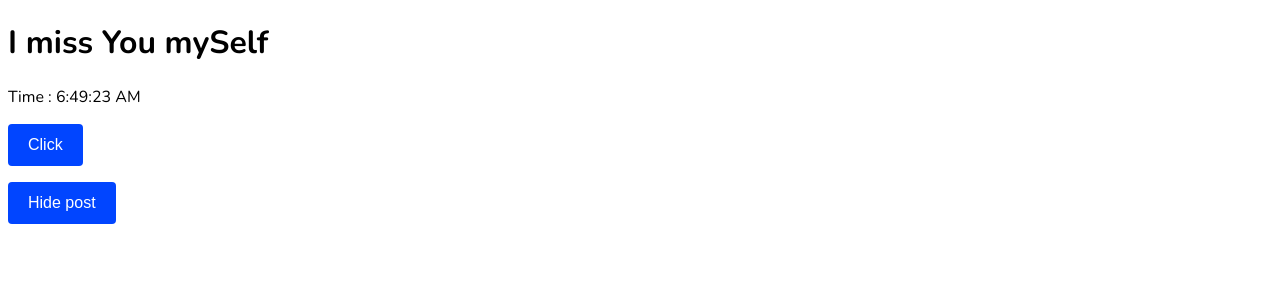
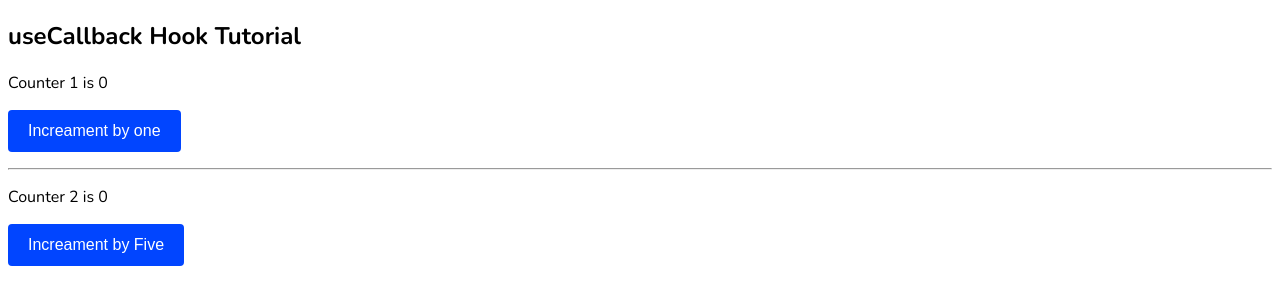
Before and after one commit to hridoyhaque01/react_classes, a React (Create React App) app in the folder myapp/: page / in a window 1280 px wide. Shown: the top 304 px of the page. Built offline with nearby package versions, Linux system fonts and the light colour scheme.

Commit message:
use callback and use memo source code uploaded

```diff
--- a/myapp/src/App.js
+++ b/myapp/src/App.js
@@ -1,17 +1,26 @@
 import React, { useState } from "react";
-import MyComponent from "./components/MyComponent";
+import Button from "./components/Button";
+import ShowCount from "./components/ShowCount";
+import Title from "./components/Title";
 
 export default function App() {
-  const [show, setShow] = useState(true);
+  const [count1, setCount1] = useState(0);
+  const [count2, setCount2] = useState(0);
+  const increamentByOne = () => {
+    setCount1((prevCount) => prevCount + 1);
+  };
+  const increamentByFive = () => {
+    setCount2((prevCount) => prevCount + 5);
+  };
   return (
     <div>
-      <h1>I miss You mySelf</h1>
-      <div>{show && <MyComponent />}</div>
-      <p>
-        <button type="button" onClick={() => setShow((prevShow) => !prevShow)}>
-          {show ? "Hide post" : "Show post"}{" "}
-        </button>
-      </p>
+      <Title />
+      <ShowCount count={count1} title="Counter 1" />
+      <Button handleClick={increamentByOne}>Increament by one</Button>
+      <hr />
+      <ShowCount count={count2} title="Counter 2" />
+
+      <Button handleClick={increamentByFive}>Increament by Five</Button>
     </div>
   );
 }
--- /dev/null
+++ b/myapp/src/components/Button.js
@@ -0,0 +1,15 @@
+import React from "react";
+
+function Button({ handleClick, children }) {
+  console.log(`rendering button ${children}`);
+  return (
+    <div>
+      <p>
+        <button type="button" onClick={handleClick}>
+          {children}
+        </button>
+      </p>
+    </div>
+  );
+}
+export default React.memo(Button);
--- a/myapp/src/components/MyComponent.js
+++ /dev/null
@@ -1,50 +0,0 @@
-import React, { useEffect, useState } from "react";
-
-export default function MyComponent() {
-  const [count, setCount] = useState(0);
-  //   const [text, setText] = useState(".");
-  const [date, setDate] = useState(new Date());
-
-  const tick = () => {
-    console.log("clock ticking");
-    setDate(new Date());
-  };
-
-  const addClick = () => {
-    setCount((prevCount) => prevCount + 1);
-  };
-
-  useEffect(() => {
-    console.log("update document");
-    document.title = `clicked ${count} times`;
-  }, [count]);
-
-  useEffect(() => {
-    console.log("timer updating");
-    const interval = setInterval(tick, 1000);
-
-    // clean up for component will unmount
-    return () => {
-      console.log("component unmounted");
-      clearInterval(interval);
-    };
-  }, []);
-
-  return (
-    <div>
-      <p>Time : {date.toLocaleTimeString()}</p>
-      {/* <p>
-        <input
-          type="text"
-          value={text}
-          onChange={(e) => setText(e.target.value)}
-        />
-      </p> */}
-      <p>
-        <button onClick={addClick} type="button">
-          Click
-        </button>
-      </p>
-    </div>
-  );
-}
--- /dev/null
+++ b/myapp/src/components/ShowCount.js
@@ -0,0 +1,13 @@
+import React from "react";
+
+function ShowCount({ count, title }) {
+  console.log(`rendering ${title} ....`);
+  return (
+    <div>
+      <p>
+        {title} is {count}
+      </p>
+    </div>
+  );
+}
+export default React.memo(ShowCount);
--- /dev/null
+++ b/myapp/src/components/Title.js
@@ -0,0 +1,8 @@
+import React from "react";
+
+function Title() {
+  console.log("rendering Title.....");
+  return <h2>useCallback Hook Tutorial</h2>;
+}
+
+export default React.memo(Title);
```
Also changed, not shown: myapp/src/components/MyComponentClass.js (deleted, +0 -51 lines).
